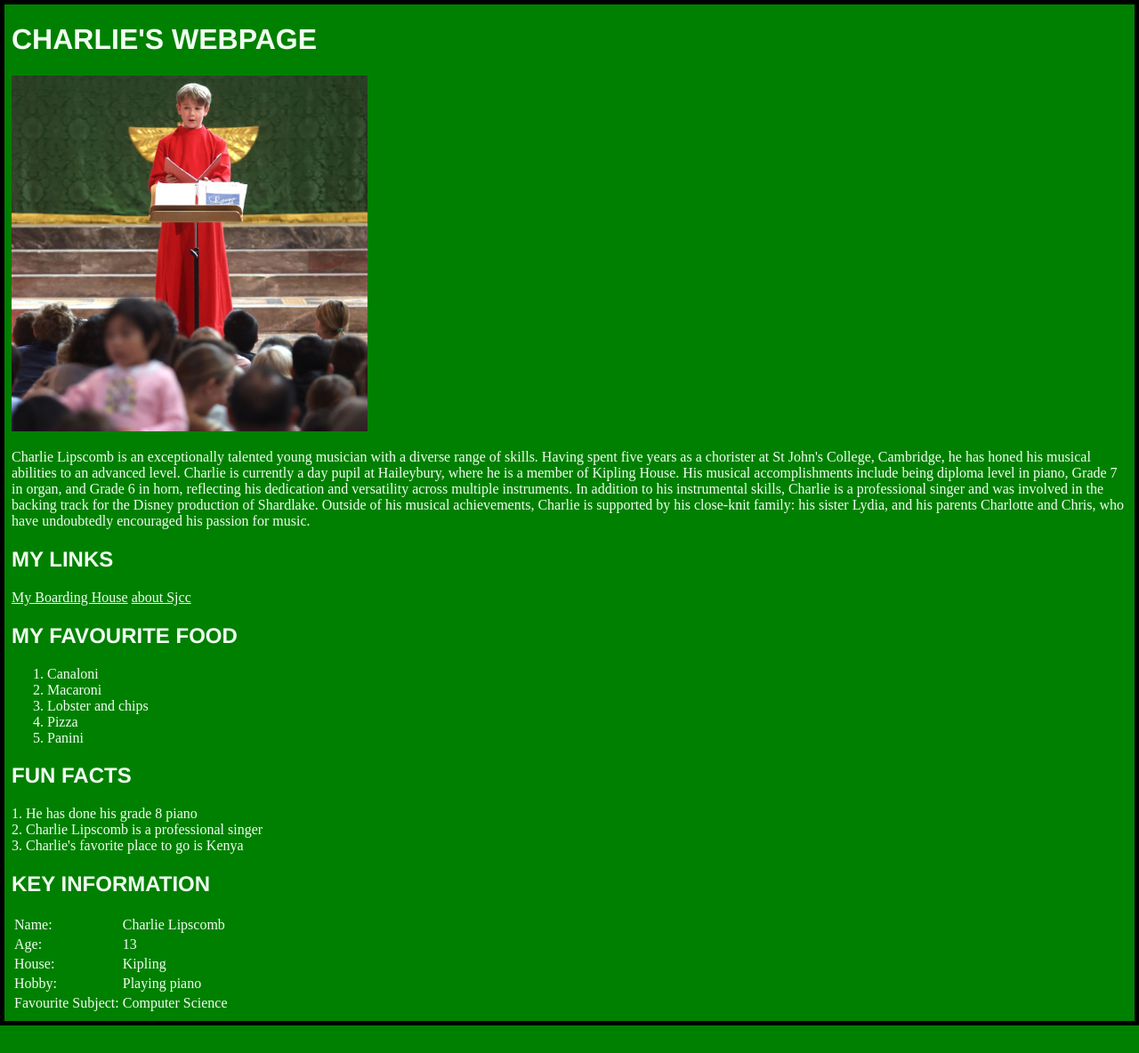
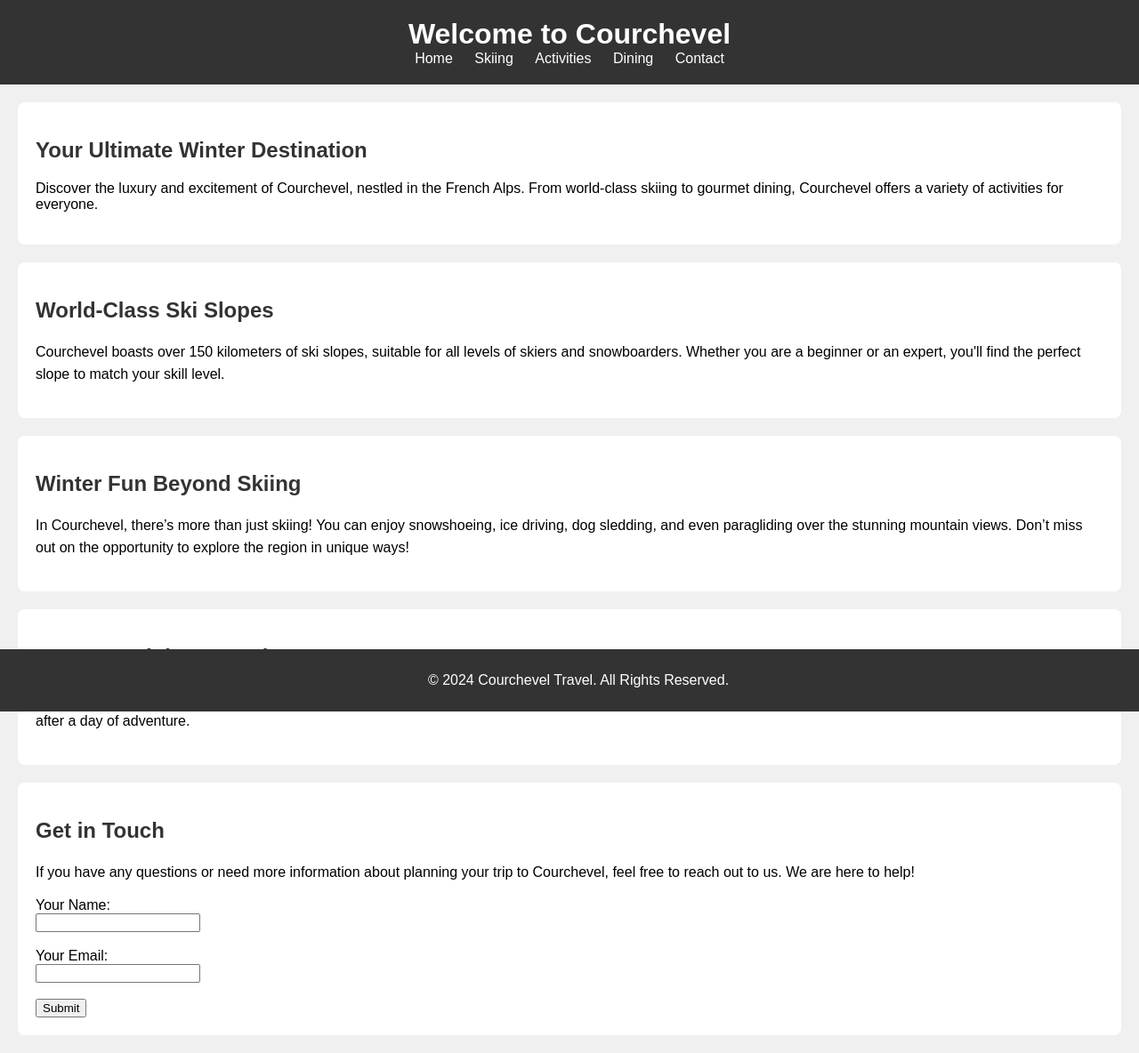
Before and after one commit to CL1011HBY/Charlie-s-Portfolio, a plain HTML site: page index.html in a window 1280 px wide. Shown: the whole page at 89% size. Before the commit the page ends 1153 px from the top, so only its background shows below. Drawn offline with Linux system fonts and the light colour scheme.

Commit message:
Update index.html

```diff
--- a/index.html
+++ b/index.html
@@ -1,57 +1,120 @@
 <!DOCTYPE html>
-<html>
-    <head>
-        <title>Charlie's webpage!</title>
-        <link rel="stylesheet" type="text/css" href="style1.css">
-    </head>
-    <body>
-        <h1>Charlie's webpage</h1>
-        <div class="image-container">
-            <img src ="Mewithwings.jpeg" width="400">
-        </div>
+<html lang="en">
+<head>
+    <meta charset="UTF-8">
+    <meta name="viewport" content="width=device-width, initial-scale=1.0">
+    <title>Courchevel Travel</title>
+    <style>
+        body {
+            font-family: Arial, sans-serif;
+            margin: 0;
+            padding: 0;
+            background-color: #f0f0f0;
+        }
 
-        <p>Charlie Lipscomb is an exceptionally talented young musician with a diverse range of skills. Having spent five years as a chorister at St John's College, Cambridge, he has honed his musical abilities to an advanced level. Charlie is currently a day pupil at Haileybury, where he is a member of Kipling House. His musical accomplishments include being diploma level in piano, Grade 7 in organ, and Grade 6 in horn, reflecting his dedication and versatility across multiple instruments. In addition to his instrumental skills, Charlie is a professional singer and was involved in the backing track for the Disney production of Shardlake. Outside of his musical achievements, Charlie is supported by his close-knit family: his sister Lydia, and his parents Charlotte and Chris, who have undoubtedly encouraged his passion for music. </p>
-        <h2>My Links</h2>
-        <a href="https://www.haileybury.com/about-haileybury/pastoral-care-wellbeing/boarding-day/kipling-boys/" target="_blank">My Boarding House</a>
-        <a href="https://en.wikipedia.org/wiki/Choir_of_St_John%27s_College,_Cambridge" target="_blank">about Sjcc</a>
-        <h2>My favourite food</h2>
-        <div class="list-container">
-            <ol>
-                 <li>Canaloni</li>
-                 <li>Macaroni</li>
-                 <li>Lobster and chips</li>
-                 <li>Pizza</li>
-                 <li>Panini</li>
-            </ol>
-        </div>
-        <table class="image-container">
+        header {
+            background-color: #333;
+            color: white;
+            padding: 20px;
+            text-align: center;
+        }
 
-            <h2>Fun Facts</h2>
-            <div>
-                <div>1. He has done his grade 8 piano</div>
-                <div>2. Charlie Lipscomb is a professional singer</div>
-                <div>3. Charlie's favorite place to go is Kenya</div>
-            </div>
-            <h2>Key information</h2>
-            <tr>
-                <td>Name:</td>
-                <td>Charlie Lipscomb</td>
-            </tr>
-            <tr>
-                <td>Age:</td>
-                <td>13</td>
-            </tr>
-            <tr>
-                <td>House:</td>
-                <td>Kipling</td>
-            </tr>
-            <tr>
-                <td>Hobby:</td>
-                <td>Playing piano</td>
-            </tr>
-            <tr>
-                <td>Favourite Subject:</td>
-                <td>Computer Science</td>
-            </tr>
-    </body>
+        header h1 {
+            margin: 0;
+        }
+
+        nav ul {
+            list-style: none;
+            padding: 0;
+            margin: 0;
+        }
+
+        nav ul li {
+            display: inline;
+            margin: 0 10px;
+        }
+
+        nav ul li a {
+            color: white;
+            text-decoration: none;
+        }
+
+        section {
+            padding: 20px;
+            margin: 20px;
+            background-color: white;
+            border-radius: 8px;
+        }
+
+        footer {
+            background-color: #333;
+            color: white;
+            text-align: center;
+            padding: 10px;
+            position: fixed;
+            width: 100%;
+            bottom: 0;
+        }
+
+        .intro h2, .content h2 {
+            color: #333;
+        }
+
+        .content p {
+            line-height: 1.6;
+        }
+    </style>
+</head>
+<body>
+
+<header>
+    <h1>Welcome to Courchevel</h1>
+    <nav>
+        <ul>
+            <li><a href="#home">Home</a></li>
+            <li><a href="#ski">Skiing</a></li>
+            <li><a href="#activities">Activities</a></li>
+            <li><a href="#dining">Dining</a></li>
+            <li><a href="#contact">Contact</a></li>
+        </ul>
+    </nav>
+</header>
+
+<section id="home" class="intro">
+    <h2>Your Ultimate Winter Destination</h2>
+    <p>Discover the luxury and excitement of Courchevel, nestled in the French Alps. From world-class skiing to gourmet dining, Courchevel offers a variety of activities for everyone.</p>
+</section>
+
+<section id="ski" class="content">
+    <h2>World-Class Ski Slopes</h2>
+    <p>Courchevel boasts over 150 kilometers of ski slopes, suitable for all levels of skiers and snowboarders. Whether you are a beginner or an expert, you'll find the perfect slope to match your skill level.</p>
+</section>
+
+<section id="activities" class="content">
+    <h2>Winter Fun Beyond Skiing</h2>
+    <p>In Courchevel, there’s more than just skiing! You can enjoy snowshoeing, ice driving, dog sledding, and even paragliding over the stunning mountain views. Don’t miss out on the opportunity to explore the region in unique ways!</p>
+</section>
+
+<section id="dining" class="content">
+    <h2>Gourmet Dining Experiences</h2>
+    <p>Courchevel is known for its exceptional dining options. From Michelin-starred restaurants to charming alpine bistros, you'll find a range of flavors to satisfy your cravings after a day of adventure.</p>
+</section>
+
+<section id="contact" class="content">
+    <h2>Get in Touch</h2>
+    <p>If you have any questions or need more information about planning your trip to Courchevel, feel free to reach out to us. We are here to help!</p>
+    <form action="submit_form.php" method="post">
+        <label for="name">Your Name:</label><br>
+        <input type="text" id="name" name="name" required><br><br>
+        <label for="email">Your Email:</label><br>
+        <input type="email" id="email" name="email" required><br><br>
+        <input type="submit" value="Submit">
+    </form>
+</section>
+
+<footer>
+    <p>&copy; 2024 Courchevel Travel. All Rights Reserved.</p>
+</footer>
+
+</body>
 </html>
```
